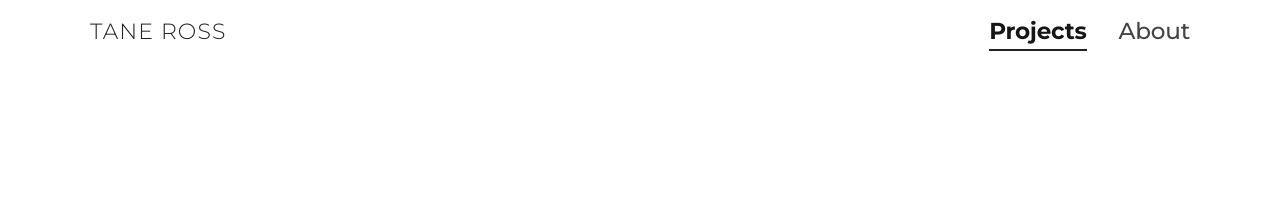
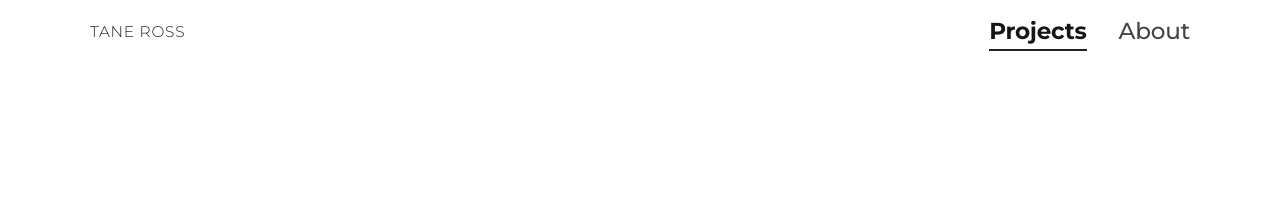
Before and after one commit to projekt2050/Portfolio, a Jekyll site: the page built from index.md, in a window 1280 px wide. Shown: the top 213 px of the page. Built offline with Jekyll 4.4.1, drawn with Linux system fonts in a browser that asks for light colours.

Commit message:
Update main.css

```diff
--- a/assets/main.css
+++ b/assets/main.css
@@ -77,7 +77,7 @@ header {
 .nav-logo {
 
   text-transform: uppercase;
-  font-size: 1rem;
+  font-size: .7rem;
   font-weight: 300;
   letter-spacing: 0.05em;
   color: #222;
```
